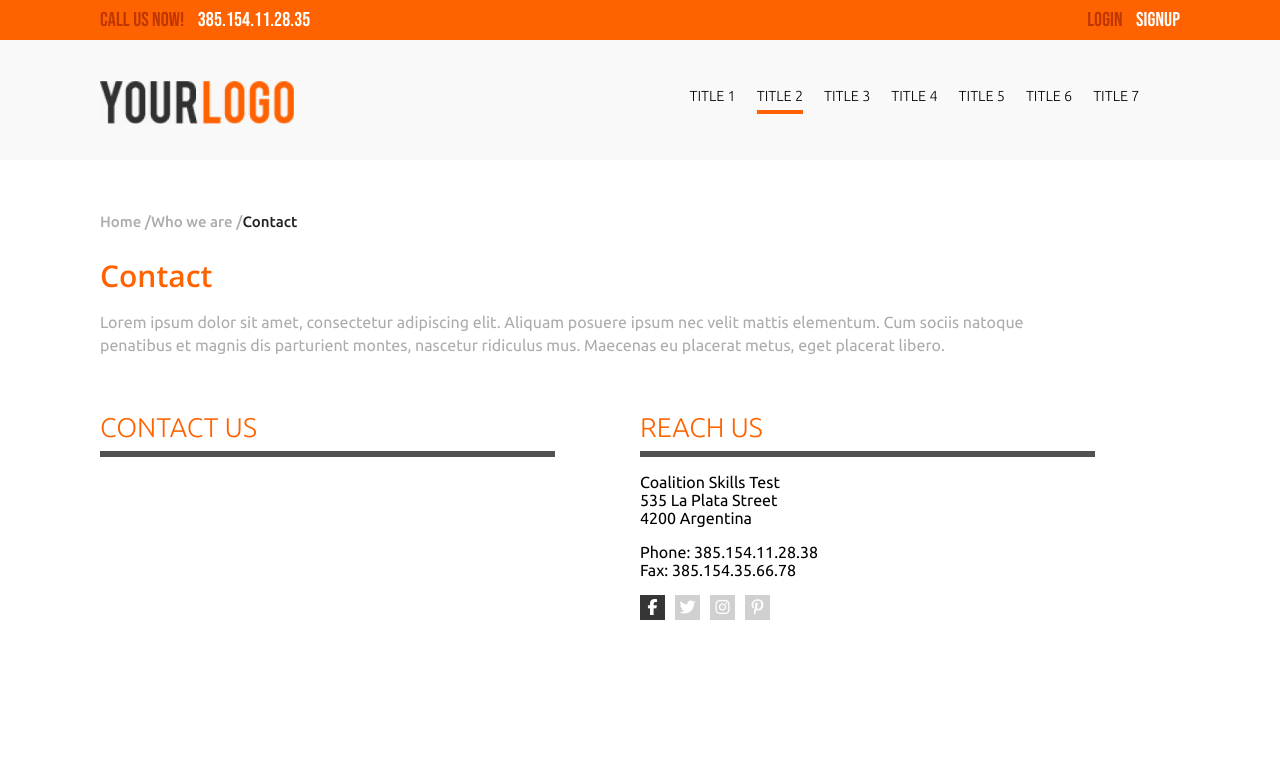
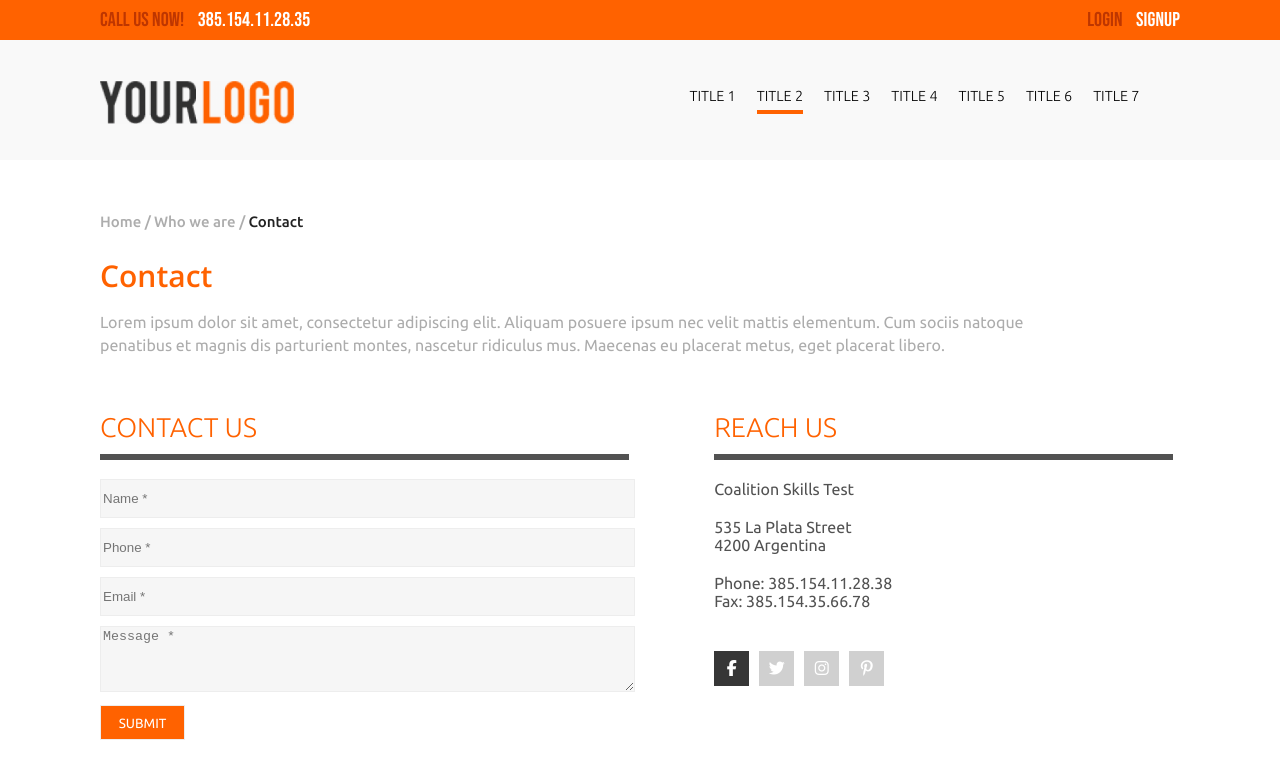
Before and after one commit to henryleestudio/Coalition-Technologies, a plain HTML site: page index.html in a window 1280 px wide. Drawn offline with nearby package versions, Linux system fonts and the light colour scheme.

Commit message:
adding the form

```diff
--- a/index.html
+++ b/index.html
@@ -1,15 +1,21 @@
 <!DOCTYPE html>
 <html lang="en">
   <head>
-    <meta charset="UTF-8">
-    <meta name="viewport" content="width=device-width, initial-scale=1.0">
+    <meta charset="UTF-8" />
+    <meta name="viewport" content="width=device-width, initial-scale=1.0" />
     <title>Coalition Technologies</title>
-    <link rel="stylesheet" href="main.css">
-    <link rel="icon" type="image/x-icon" href="/images/favicon.ico">
-    <script src="https://kit.fontawesome.com/1589047438.js" crossorigin="anonymous"></script>
-    <link rel="preconnect" href="https://fonts.googleapis.com">
-    <link rel="preconnect" href="https://fonts.gstatic.com" crossorigin>
-    <link href="https://fonts.googleapis.com/css2?family=Bebas+Neue&family=Open+Sans:ital,wght@0,300..800;1,300..800&family=Ubuntu:ital,wght@0,300;0,400;0,500;0,700;1,300;1,400;1,500;1,700&display=swap" rel="stylesheet">
+    <link rel="stylesheet" href="main.css" />
+    <link rel="icon" type="image/x-icon" href="/images/favicon.ico" />
+    <script
+      src="https://kit.fontawesome.com/1589047438.js"
+      crossorigin="anonymous"
+    ></script>
+    <link rel="preconnect" href="https://fonts.googleapis.com" />
+    <link rel="preconnect" href="https://fonts.gstatic.com" crossorigin />
+    <link
+      href="https://fonts.googleapis.com/css2?family=Bebas+Neue&family=Open+Sans:ital,wght@0,300..800;1,300..800&family=Ubuntu:ital,wght@0,300;0,400;0,500;0,700;1,300;1,400;1,500;1,700&display=swap"
+      rel="stylesheet"
+    />
   </head>
   <body>
     <div class="announcement">
@@ -28,7 +34,7 @@
     <main>
       <header>
         <div class="header-wrapper">
-                <img class="logo" src="images/logo.png" alt="Logo">
+          <img class="logo" src="images/logo.png" alt="Logo" />
 
           <nav>
             <ul class="nav-wrapper">
@@ -48,25 +54,39 @@
         <div class="main-section-wrapper">
           <!-- <span class="breadcrum">Home / Who we are / Contact</span> -->
           <ul class="breadcrum">
-                    <li>Home / </li>
-                    <li>Who we are / </li>
+            <li>Home /</li>
+            <li>Who we are /</li>
             <li>Contact</li>
           </ul>
           <h1 class="title">Contact</h1>
-                <p class="overview">Lorem ipsum dolor sit amet, consectetur adipiscing elit. Aliquam posuere ipsum nec velit mattis elementum. Cum sociis natoque penatibus et magnis dis parturient montes, nascetur ridiculus mus. Maecenas eu placerat metus, eget placerat libero.</p>
+          <p class="overview">
+            Lorem ipsum dolor sit amet, consectetur adipiscing elit. Aliquam
+            posuere ipsum nec velit mattis elementum. Cum sociis natoque
+            penatibus et magnis dis parturient montes, nascetur ridiculus mus.
+            Maecenas eu placerat metus, eget placerat libero.
+          </p>
           <div class="bottom-section">
             <div class="bottom-block">
               <h2>Contact us</h2>
-                        <hr>
+              <hr />
+              <form action="">
+                <input type="text" id="first-name" name="first-name" placeholder="Name *">
+                <input type="tel" id="phone" name="phone" placeholder="Phone *">
+                <input type="text" id="email" name="email" placeholder="Email *">
+                <textarea type="text" id="message" name="message" rows="4" cols="50" placeholder="Message *"></textarea>
+                <input class="submit" type="submit" value="Submit">
+              </form>
             </div>
-                    <div class="bottom-block">
+            <div class="bottom-block-2">
               <h2>Reach us</h2>
-                        <hr>
-                        <p>Coalition Skills Test<br>
-                            535 La Plata Street<br>
-                            4200 Argentina</p>
+              <hr />
+              <p>Coalition Skills Test</p>
               <p>
-                                Phone: 385.154.11.28.38<br>
+                535 La Plata Street<br/>
+                4200 Argentina
+              </p>
+              <p>
+                Phone: 385.154.11.28.38<br/>
                 Fax: 385.154.35.66.78
               </p>
               <ul class="social-links">
@@ -78,8 +98,6 @@
             </div>
           </div>
         </div>
-
-
       </section>
     </main>
   </body>
--- a/main.css
+++ b/main.css
@@ -91,13 +91,6 @@ ul {
     width: 1080px;
 }
 
-/* .breadcrum {
-    font-size: 15px;
-    color: #adadad;
-    margin-top: 30px;
-    display: block;
-} */
-
 .breadcrum {
     font-size: 15px;
     color: #adadad;
@@ -111,6 +104,7 @@ ul {
     color: #adadad;
     margin-top: 23px;
     font-weight: 500;
+    margin-right: 3px;
 }
 
 .breadcrum li:last-child {
@@ -144,6 +138,7 @@ h2 {
 hr {
     border: #525252 solid 3px;
     padding: 0;
+    margin-top: 11px;
 }
 
 .bottom-section {
@@ -151,8 +146,12 @@ hr {
 }
 
 .bottom-block {
-    width: 50%;
+    width: 49%;
     padding-right: 85px;
+}
+
+.bottom-block-2 {
+    width: 42.5%;
 }
 
 .social-links {
@@ -163,8 +162,9 @@ hr {
 .social-links li {
     color: #fff;
     background: #D0D0D0;
-    width: 25px;
-    height: 25px;
+    margin-top: 25px;
+    width: 35px;
+    height: 35px;
     margin-right: 10px;
     display: flex;
     justify-content: center;
@@ -174,3 +174,39 @@ hr {
 .social-links li:first-child {
     background: #363636;
 }
+
+.bottom-block-2 p:first-child {
+    margin-top: 10px;
+}
+
+.bottom-block-2 p {
+    font-size: 16px;
+    margin-top: 20px;
+    color: #525252;
+}
+
+form {
+    margin-top: 19px;
+}
+
+input {
+    height: 35px;
+}
+
+input, textarea {
+    width: 100%;
+    margin-bottom: 10px;
+    border: .5px solid #EDEDED;
+    background: #F6F6F6;
+    border-radius: 0px;
+}
+
+.submit {
+    font-family: "Ubuntu", sans-serif;
+    text-transform: uppercase;
+    font-weight: 400;
+    color: white;
+    background: #ff6200;
+    padding: 10px 10px;
+    width: 85px;
+}
```
Lines whose indentation alone changed are shown as unchanged.
